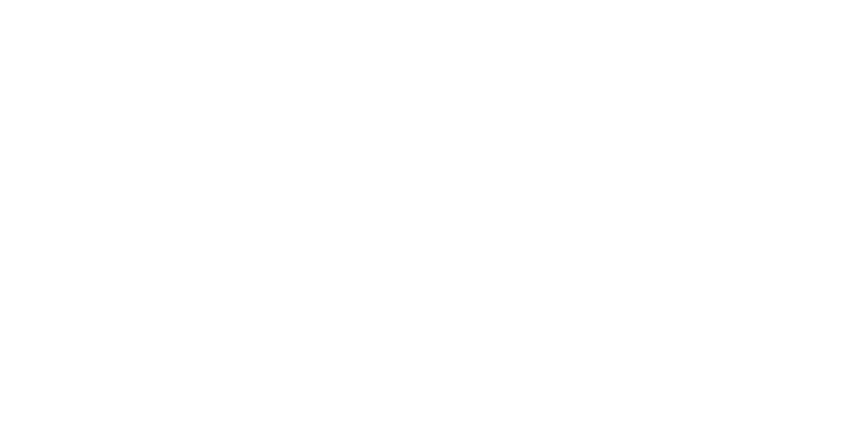
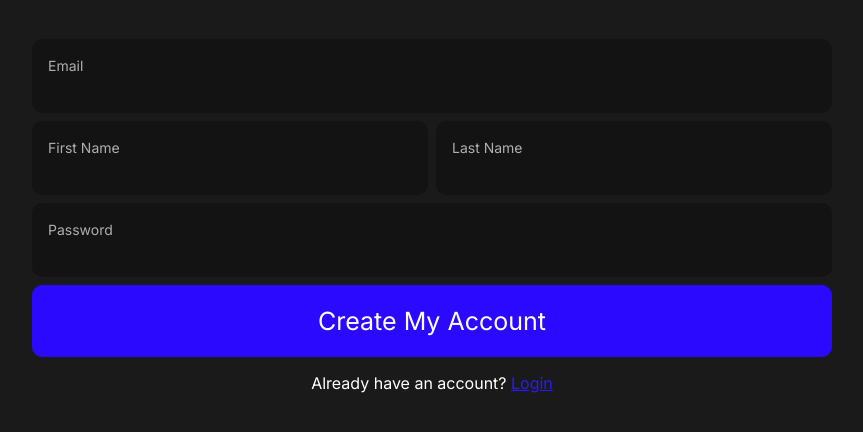
Before and after one commit to hoangat4848/chatapp_react, a React (Create React App) app: page /register in a window 1280 px wide. Before the commit this address had no page. Shown: the part 184-616 px from the top of the page, without its empty margins (208-1071 px from the left). Built offline with nearby package versions, Linux system fonts and the light colour scheme.

Commit message:
Create LoginPage & LoginForm & Add form validation

```diff
--- a/package.json
+++ b/package.json
@@ -12,6 +12,7 @@
     "@types/react-dom": "^18.0.0",
     "react": "^18.2.0",
     "react-dom": "^18.2.0",
+    "react-hook-form": "^7.39.4",
     "react-router-dom": "6",
     "react-scripts": "5.0.1",
     "sass": "^1.56.1",
--- a/src/App.tsx
+++ b/src/App.tsx
@@ -1,18 +1,21 @@
 import React from "react";
 import { Routes, Route, Outlet } from "react-router-dom";
+import LoginPage from "./pages/LoginPage";
 import RegisterPage from "./pages/RegisterPage";
 
 function App() {
   return (
     <>
       <Routes>
-        <Route path="/" element={<RegisterPage />}></Route>
+        <Route path="/register" element={<RegisterPage />}></Route>
+        <Route path="/login" element={<LoginPage />}></Route>
 
         <Route
           path="/conversations"
           element={
             <div>
-              Conversation Page <Outlet />
+              Conversation Page
+              <Outlet />
             </div>
           }
         >
--- /dev/null
+++ b/src/components/forms/LoginForm.tsx
@@ -0,0 +1,50 @@
+import React from "react";
+import { useForm } from "react-hook-form";
+import { Link } from "react-router-dom";
+import {
+  Button,
+  InputContainer,
+  InputField,
+  InputLabel,
+} from "../../utils/styles";
+import styles from "./index.module.scss";
+
+const LoginForm = () => {
+  const {
+    register,
+    handleSubmit,
+    formState: { errors },
+  } = useForm();
+
+  const onSubmit = (data: any) => {
+    console.log(data);
+  };
+
+  return (
+    <form className={styles.form} onSubmit={handleSubmit(onSubmit)}>
+      <InputContainer>
+        <InputLabel htmlFor="email">Email</InputLabel>
+        <InputField
+          id="email"
+          type="email"
+          {...register("email", { required: "Email is required" })}
+        />
+      </InputContainer>
+      <InputContainer className={styles.loginFormPassword}>
+        <InputLabel htmlFor="password">Password</InputLabel>
+        <InputField
+          id="password"
+          type="password"
+          {...register("password", { required: "Password is required" })}
+        />
+      </InputContainer>
+      <Button className={styles.button}>Login</Button>
+      <div className={styles.footerText}>
+        <span>Don't have an account? </span>
+        <Link to="/register">Register</Link>
+      </div>
+    </form>
+  );
+};
+
+export default LoginForm;
--- a/src/components/forms/RegisterForm.tsx
+++ b/src/components/forms/RegisterForm.tsx
@@ -1,4 +1,6 @@
 import React from "react";
+import { useForm } from "react-hook-form";
+import { Link } from "react-router-dom";
 import {
   Button,
   InputContainer,
@@ -8,28 +10,59 @@
 import styles from "./index.module.scss";
 
 const RegisterForm = () => {
+  const {
+    register,
+    handleSubmit,
+    formState: { errors },
+  } = useForm();
+
+  console.log(errors);
+
+  const onSubmit = (data: any) => console.log(data);
+
   return (
-    <form className={styles.form}>
+    <form className={styles.form} onSubmit={handleSubmit(onSubmit)}>
       <InputContainer>
         <InputLabel htmlFor="email">Email</InputLabel>
-        <InputField id="email" type="email" />
+        <InputField
+          type="email"
+          id="email"
+          {...register("email", { required: "Email is required" })}
+        />
       </InputContainer>
       <section className={styles.nameFieldRow}>
         <InputContainer>
-          <InputLabel htmlFor="first-name">First Name</InputLabel>
-          <InputField id="first-name" type="text" />
+          <InputLabel htmlFor="firstName">First Name</InputLabel>
+          <InputField
+            type="text"
+            id="firstName"
+            {...register("firstName", { required: "First name is required" })}
+          />
         </InputContainer>
         <InputContainer>
-          <InputLabel htmlFor="last-name">Last Name</InputLabel>
-          <InputField id="last-name" type="text" />
+          <InputLabel htmlFor="lastName">Last Name</InputLabel>
+          <InputField
+            type="text"
+            id="lastName"
+            {...register("lastName", { required: "Last name is required" })}
+          />
         </InputContainer>
       </section>
       <InputContainer>
         <InputLabel htmlFor="password">Password</InputLabel>
-        <InputField id="password" type="password" />
+        <InputField
+          type="password"
+          id="password"
+          {...register("password", { required: "Password is required" })}
+        />
       </InputContainer>
 
       <Button className={styles.button}>Create my account</Button>
+
+      <div className={styles.footerText}>
+        <span>Already have an account? </span>
+        <Link to="/login">Login</Link>
+      </div>
     </form>
   );
 };
--- a/src/components/forms/index.module.scss
+++ b/src/components/forms/index.module.scss
@@ -11,8 +11,24 @@
   gap: 8px;
 }
 
+.loginFormPassword {
+  margin: 8px 0;
+}
+
 .button {
   margin: 8px 0;
 
   text-transform: capitalize;
 }
+
+.footerText {
+  margin-top: 8px;
+  text-align: center;
+  span {
+    color: #fff;
+  }
+  a {
+    text-decoration: underline;
+    color: #291bfc;
+  }
+}
--- /dev/null
+++ b/src/pages/LoginPage.tsx
@@ -0,0 +1,13 @@
+import React from "react";
+import LoginForm from "../components/forms/LoginForm";
+import { Page } from "../utils/styles";
+
+const LoginPage = () => {
+  return (
+    <Page>
+      <LoginForm />
+    </Page>
+  );
+};
+
+export default LoginPage;
--- a/src/utils/styles/index.tsx
+++ b/src/utils/styles/index.tsx
@@ -38,11 +38,12 @@
 `;
 
 export const Button = styled.button`
+  box-sizing: border-box;
   width: 100%;
   padding: 20px;
 
   outline: none;
-  border: none;
+  border: solid 1px #2b09ff;
   border-radius: 10px;
 
   color: #fff;
@@ -51,7 +52,18 @@
   font-size: 25px;
   font-family: "Inter";
 
+  transition: 500ms border-color background-color ease;
+
   cursor: pointer;
+
+  &:hover {
+    background-color: #4226f7;
+  }
+
+  &:focus {
+    border: solid 1px #fff;
+    background-color: #4226f7;
+  }
 `;
 
 export const Page = styled.div`
```
Also changed, not shown: 1 other file (tests, documents, lock files or other folders).
